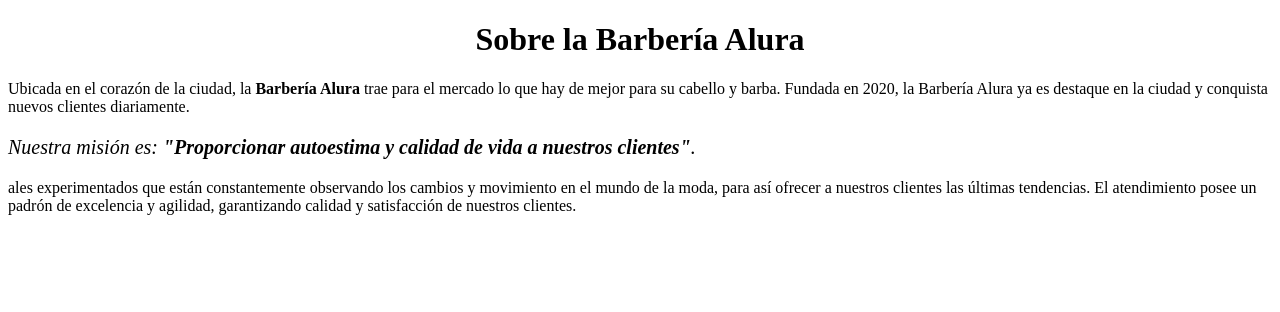
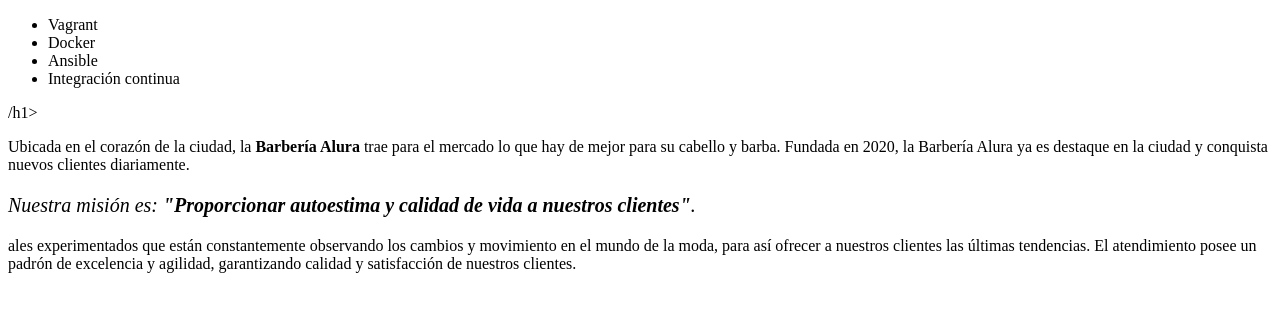
Before and after one commit to DjTardo/aprendiendo-a-programar, a plain HTML site: page index.html in a window 1280 px wide. Drawn offline with Linux system fonts and the light colour scheme.

Commit message:
Actualizado de index.html

```diff
--- a/index.html
+++ b/index.html
@@ -1,13 +1,18 @@
 <!DOCTYPE html>
-<html lang="es">
-    <head>
-        <meta charset="UTF-8">
-        <title>Barbería Alura</title>
-        <link rel="stylesheet" type="text/css" href="style2.css" media="screen"/>
-    </head>
-
-    <body>
-        <h1 style="text-align: center;">Sobre la Barbería Alura</h1>
+<html lang = "en">
+<head>
+     <meta charset = "UTF-8">
+     <title> Cursos de Alura </title>
+</head>
+<body>
+     <ul>
+         <li> Vagrant </li>
+         <li> Docker </li>
+         <li> Ansible </li>
+         <li> Integración continua </li>
+     </ul>
+</body>
+</html>/h1>
         <p>Ubicada en el corazón de la ciudad, la <strong>Barbería Alura</strong> trae para el mercado lo que hay de mejor para su cabello y barba. Fundada en 2020, la Barbería Alura ya es destaque en la ciudad y conquista nuevos clientes diariamente.</p>
         <p style="font-size: 20px"><em>Nuestra misión es: <strong>"Proporcionar autoestima y calidad de vida a nuestros clientes"</strong>.</em></p>
 
```
